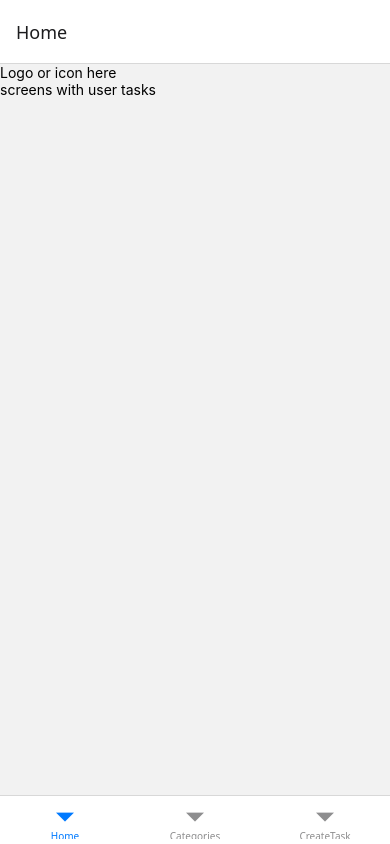
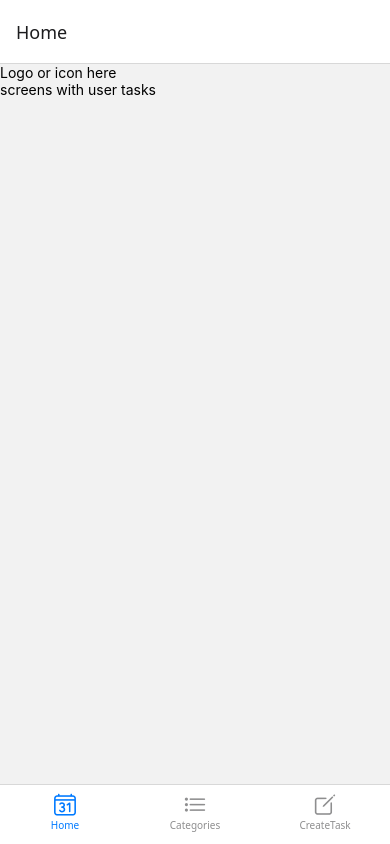
Before and after one commit to krasi-pd-bg/my-task-master-app, a React Native app: screen /MainTabs in a window 390 px wide. Built offline with nearby package versions, Linux system fonts and the light colour scheme.

Commit message:
tabBarIcons added

```diff
--- a/src/navigation/BottomTabsNavigator.js
+++ b/src/navigation/BottomTabsNavigator.js
@@ -1,21 +1,38 @@
 import { createBottomTabNavigator } from "@react-navigation/bottom-tabs";
+import { Ionicons } from "@expo/vector-icons";
 
 import HomeScreen from "../screens/HomeScreen";
 import CategoriesScreen from "../screens/CategoriesScreen";
 import CreateTaskScreen from "../screens/CreateTaskScreen";
 
-
 const Tab = createBottomTabNavigator();
 
 export default function BottomTabsNavigator() {
+
     return (
-        <Tab.Navigator>
-            {/* Define your tab screens here */}
-
-            <Tab.Screen name="Home" component={HomeScreen} />
-            <Tab.Screen name="Categories" component={CategoriesScreen} />
-            <Tab.Screen name="CreateTask" component={CreateTaskScreen} />
-
+        <Tab.Navigator
+            screenOptions={{
+                safeAreaInsets: { bottom: 10 },
+                tabBarStyle: { height: 60 }
+            }}
+        >
+            <Tab.Screen
+                name="Home"
+                component={HomeScreen}
+                options={{
+                    tabBarIcon: ({ color, size }) => <Ionicons name="calendar-number-outline" size={size} color={color} />,
+                }}
+            />
+            <Tab.Screen
+                name="Categories"
+                component={CategoriesScreen}
+                options={{ tabBarIcon: ({ color, size }) => <Ionicons name="list-outline" size={size} color={color} />, }}
+            />
+            <Tab.Screen
+                name="CreateTask"
+                component={CreateTaskScreen}
+                options={{ tabBarIcon: ({ color, size }) => <Ionicons name="create-outline" size={size} color={color} />, }}
+            />
         </Tab.Navigator>
     );
 }
```
